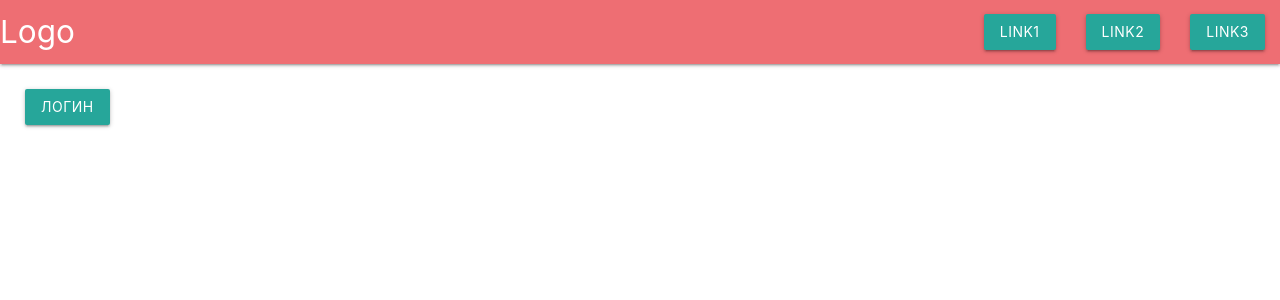
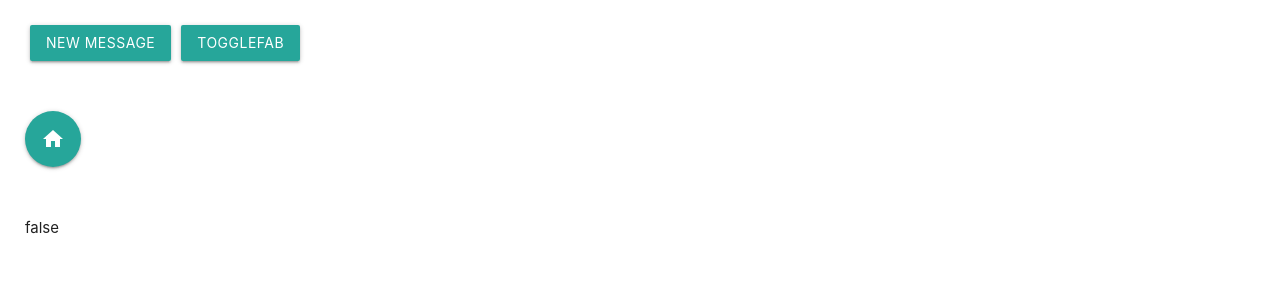
Before and after one commit to Spectr67/custom-elements, a Vue app: page / in a window 1280 px wide. Shown: the top 300 px of the page. Built offline with nearby package versions, Linux system fonts and the light colour scheme.

Commit message:
Implemented: MFAB

```diff
--- a/src/App.vue
+++ b/src/App.vue
@@ -1,36 +1,41 @@
 <script>
-import MButton from './components/MyButton.vue'
-import Navbar from './components/Navbar.vue'
+import MButton from './components/MButton.vue'
+import MNavbar from './components/MNavbar.vue'
 import MForm from './components/MForm.vue'
+import MFAB from './components/MFAB.vue'
 
 export default {
   components: {
     MButton,
-    Navbar,
+    MNavbar,
     MForm,
+    MFAB,
   },
   data() {
     return {
-      showForm: false,
+      hasNewMessage: false,
+      toggleFAB: false,
     }
-  },
-  methods: {
-    toggleForm() {
-      this.showForm = !this.showForm
-    },
   },
 }
 </script>
 
 <template>
-  <Navbar />
+  <!-- <MNavbar /> -->
   <section>
     <article>
-      <MButton @click="toggleForm" caption="Логин" class="yo" />
+      <MButton @click="hasNewMessage = !hasNewMessage" caption="New Message" />
+      <MButton @click="toggleFAB = !toggleFAB" caption="toggleFAB" />
+    </article>
+    <article>
+      <MFAB icon="home" :is-pulsing="hasNewMessage" :is-show="toggleFAB" />
+    </article>
+    <article>
+      {{ hasNewMessage }}
     </article>
   </section>
 
-  <MForm v-if="showForm" @close="hideForm" />
+  <!-- <MForm v-if="showForm" @close="hideForm" /> -->
 </template>
 
 <style scoped>
--- a/src/components/MyButton.vue
+++ b/src/components/MButton.vue
@@ -10,3 +10,9 @@ export default {
     <span>{{ caption }}</span>
   </a>
 </template>
+
+<style scoped>
+a {
+  margin: 0 5px;
+}
+</style>
--- /dev/null
+++ b/src/components/MFAB.vue
@@ -0,0 +1,24 @@
+<script>
+export default {
+  props: ['icon', 'isPulsing'],
+
+  data() {
+    return {
+      isHidden: true,
+    }
+  },
+
+  mounted() {
+    requestAnimationFrame(() => (this.isHidden = false))
+  },
+}
+</script>
+
+<template>
+  <a
+    class="btn-floating btn-large waves-effect waves-light scale-transition"
+    :class="{ pulse: isPulsing, 'scale-out': isHidden }"
+  >
+    <i class="material-icons">{{ icon }}</i>
+  </a>
+</template>
--- a/src/components/MForm.vue
+++ b/src/components/MForm.vue
@@ -1,5 +1,5 @@
 <script>
-import MButton from './MyButton.vue'
+import MButton from './MButton.vue'
 export default {
   components: {
     MButton,
--- a/src/components/Navbar.vue
+++ b/src/components/MNavbar.vue
@@ -1,5 +1,5 @@
 <script>
-import MButton from './MyButton.vue'
+import MButton from './MButton.vue'
 export default {
   components: {
     MButton,
```
